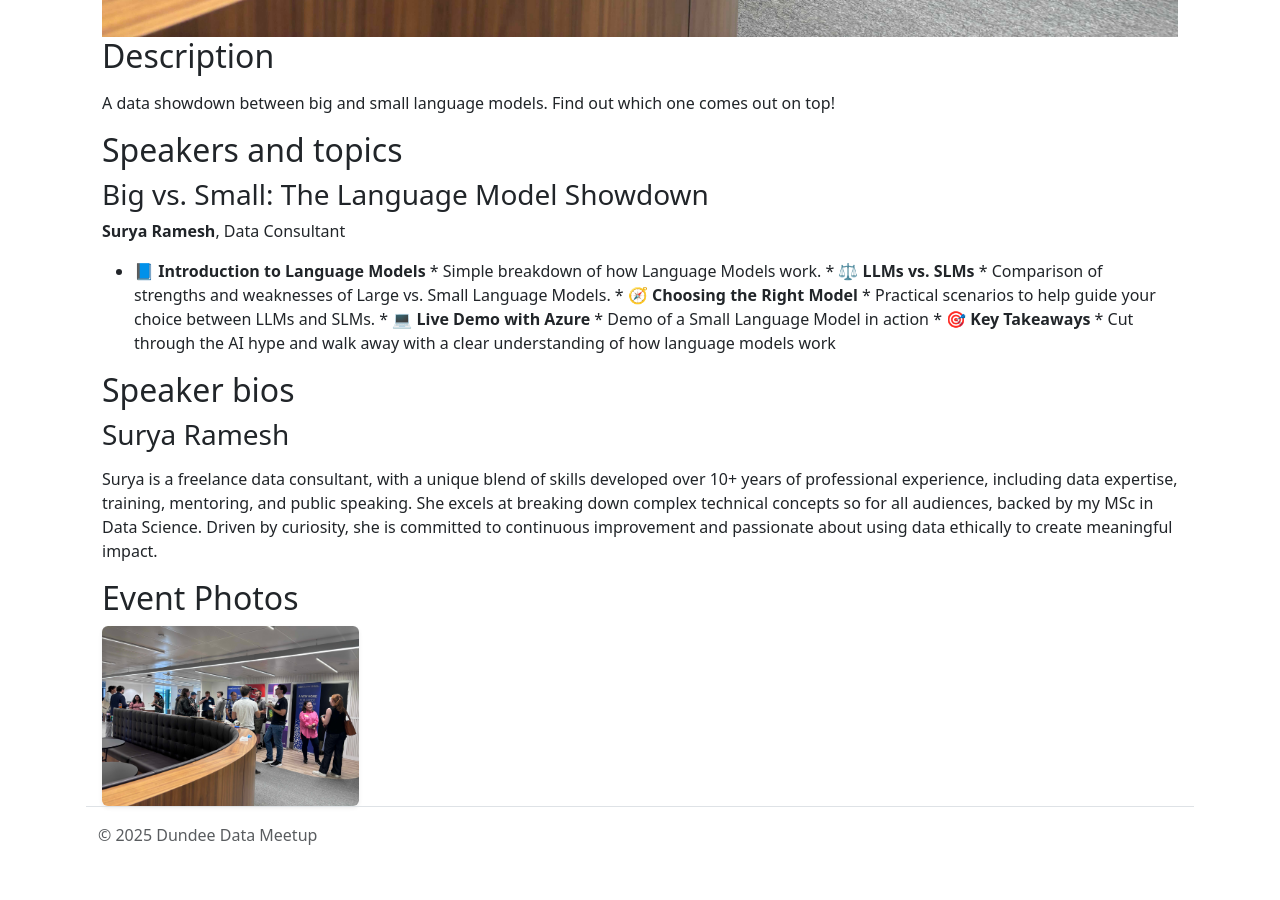
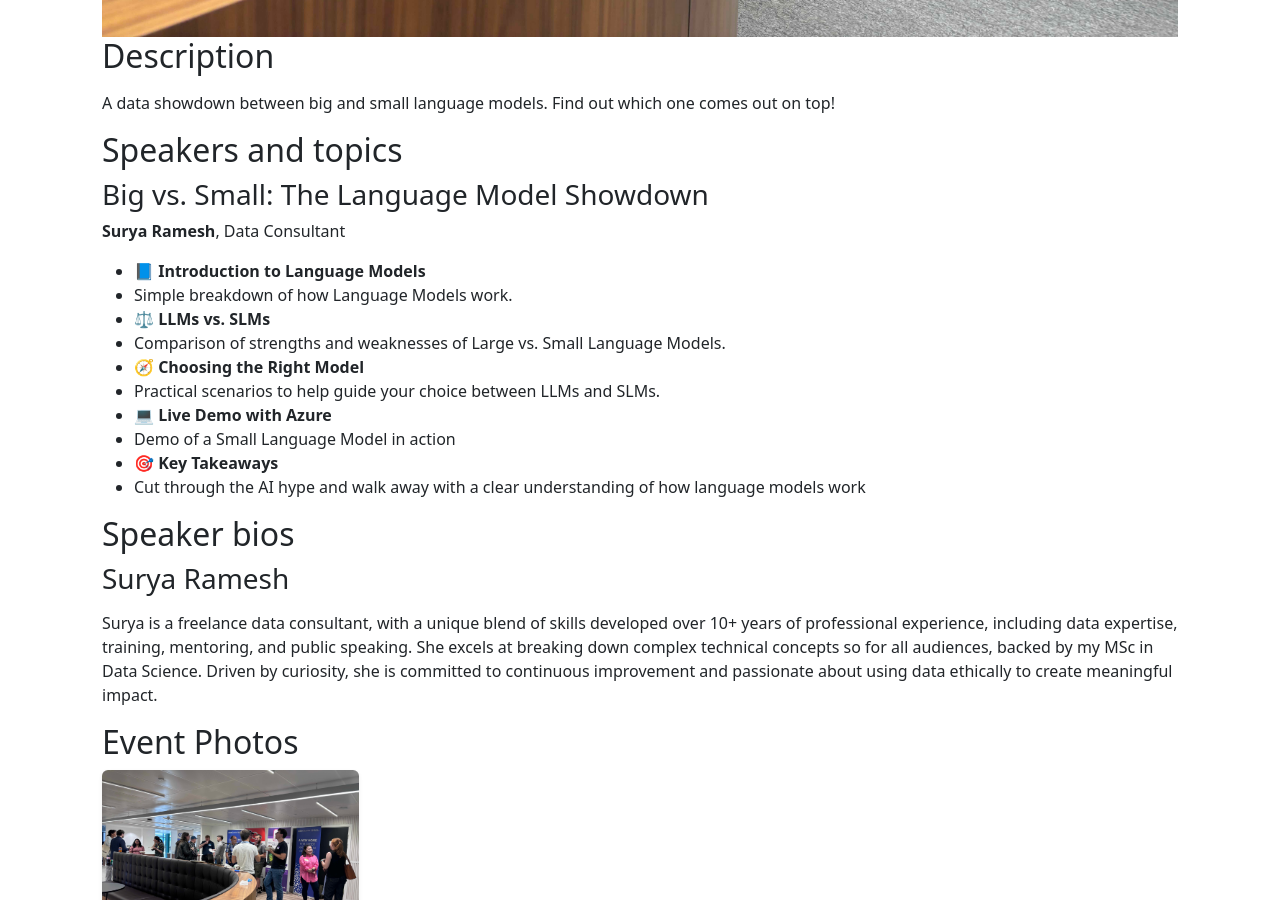
Before and after one commit to DundeeDataMeetup/dundeedatameetup.github.io, a Jekyll site: the page built from _events/2025/07.md, in a window 1280 px wide and 900 px high, scrolled down 1014 px. Built offline with Jekyll 4.4.1, drawn with Linux system fonts in a browser that asks for light colours; before the commit the page ends 1877 px from its top, so only the background shows below that.

Commit message:
fix: markdown bullet points

```diff
--- a/_events/2025/07.md
+++ b/_events/2025/07.md
@@ -6,16 +6,25 @@ topics:
     - speaker: ["surya-ramesh"]
       title: "Big vs. Small: The Language Model Showdown"
       description: "
-        * **📘 Introduction to Language Models**
-            * Simple breakdown of how Language Models work.
-        * **⚖️ LLMs vs. SLMs**
-            * Comparison of strengths and weaknesses of Large vs. Small Language Models.
-        * **🧭 Choosing the Right Model**
-            * Practical scenarios to help guide your choice between LLMs and SLMs.
-        * **💻 Live Demo with Azure**
-            * Demo of a Small Language Model in action
-        * **🎯 Key Takeaways**
-            * Cut through the AI hype and walk away with a clear understanding of how language models work"
+        - **📘 Introduction to Language Models**
+
+            - Simple breakdown of how Language Models work.
+
+        - **⚖️ LLMs vs. SLMs**
+
+            - Comparison of strengths and weaknesses of Large vs. Small Language Models.
+
+        - **🧭 Choosing the Right Model**
+
+            - Practical scenarios to help guide your choice between LLMs and SLMs.
+
+        - **💻 Live Demo with Azure**
+
+            - Demo of a Small Language Model in action
+
+        - **🎯 Key Takeaways**
+
+            - Cut through the AI hype and walk away with a clear understanding of how language models work"
 attendance: 19
 cover_image: "/assets/img/events/2025-07/IMG_9727.jpg"
 ---
```
